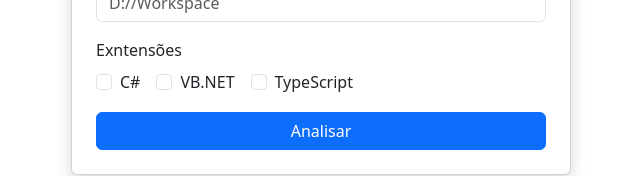
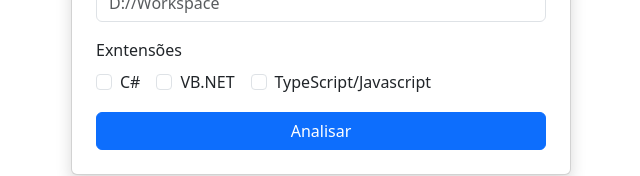
Before and after one commit to M1guelOl1veira/CnpjScannerApi, an Angular app in the folder CnpjScanner.UI/: page / in a window 1280 px wide. Shown: the part 414-590 px from the top of the page, without its empty margins (319-959 px from the left). Built offline with nearby package versions, Linux system fonts and the light colour scheme.

Commit message:
Adjust typescript analyzer for javascript

```diff
--- a/CnpjScanner.UI/src/app/analyzer/analyzer.component.ts
+++ b/CnpjScanner.UI/src/app/analyzer/analyzer.component.ts
@@ -22,7 +22,7 @@ export class AnalyzerComponent {
   languageOptions = [
     { label: 'C#', value: 'cs' },
     { label: 'VB.NET', value: 'vb' },
-    { label: 'TypeScript', value: 'ts' },
+    { label: 'TypeScript/Javascript', value: 'ts' },
   ];
   selectedLanguages: string[] = [];
   results: RepoInfo[] = [];
```
Also changed, not shown: 1 other file (tests, documents, lock files or other folders).
